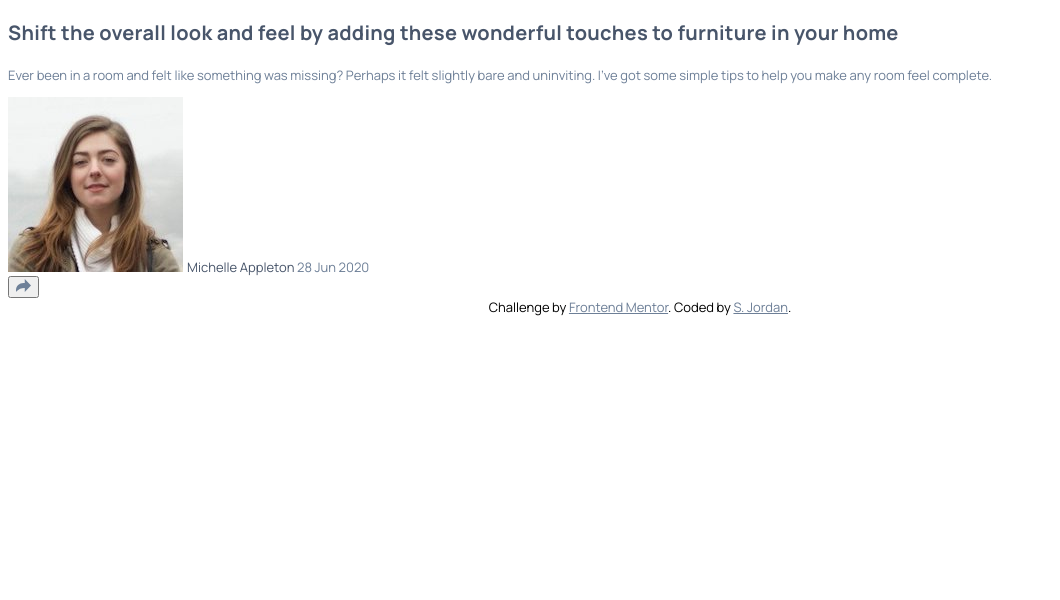
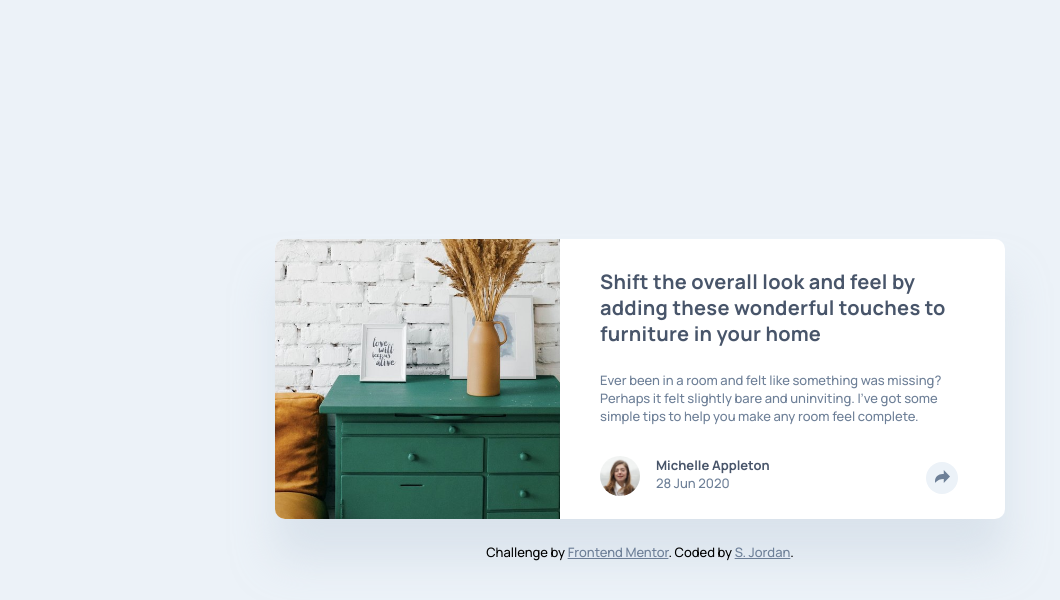
Before and after one commit to curricle/Article-Preview-Component, a plain HTML site: page index.html in a window 1280 px wide. Shown: the whole page, without its empty margins (0-1060 px from the left). Drawn offline with Linux system fonts and the light colour scheme.

Commit message:
Finalize desktop styling

```diff
--- a/index.html
+++ b/index.html
@@ -25,6 +25,8 @@
 
     <section class="article-preview-content">
 
+      <div class="article-preview-text">
+
         <header>
           <h1 class="text-preset-1">
             Shift the overall look and feel by adding these wonderful
@@ -38,6 +40,8 @@
         to help you make any room feel complete.
         </p>
 
+      </div>
+
       <footer class="article-preview-footer">
 
         <div class="author">
@@ -45,6 +49,7 @@
             <img src="./images/avatar-michelle.jpg" alt="Headshot: Michelle Appleton" />
           </picture>
 
+          <div class="article-details">
             <span class="text-preset-2__bold">
               Michelle Appleton
             </span>
@@ -53,10 +58,10 @@
             </span>
           </div>
 
+        </div>
+
         <button>
-          <picture>
-            <img src="./images/icon-share.svg" alt="Share" />
-          </picture>
+          <img id="share-icon" src="./images/icon-share.svg" alt="Share" />
         </button>
 
       </footer>
--- a/styles/_mixins.scss
+++ b/styles/_mixins.scss
@@ -3,7 +3,7 @@
 @mixin text-style($size: 13px, $weight: 500, $line-height: 140%, $letter-spacing: 0.12%, $selectors...) {
     font-family: 'Manrope', sans-serif;
     font-size: $size;
-    weight: $weight;
+    font-weight: $weight;
     line-height: $line-height;
     letter-spacing: $letter-spacing;
 }
--- a/styles/_variables.scss
+++ b/styles/_variables.scss
@@ -4,9 +4,6 @@ $grey-900: hsl(217, 19%, 35%);
 $grey-500: hsl(214, 17%, 51%);
 $grey-400: hsl(212, 23%, 69%);
 $grey-200: hsl(210, 46%, 95%);
-
-//Typography
-
 
 //Spacing
 $spacing-0: 0;
--- a/styles/styles.scss
+++ b/styles/styles.scss
@@ -6,6 +6,7 @@
     src: url('https://fonts.googleapis.com/css2?family=Manrope:wght@200..800&display=swap');
 }
 
+// Text Presets
 .text-preset-1 {
     @include text-style(20px, 700, 130%, 0.25px);
     color: $grey-900;
@@ -26,9 +27,101 @@
     text-transform: uppercase;
 }
 
+* {
+    margin: 0;
+    padding: 0;
+    box-sizing: border-box;
+}
+
+body {
+    min-height: 100vh;
+    width: 100vw;
+    display: flex;
+    flex-direction: column;
+    justify-content: center;
+    align-items: center;
+    background-color: $grey-200;
+}
+
+.article-preview {
+    height: 280px;
+    width: 80%;
+    max-width: 730px;
+    background-color: $white;
+    display: flex;
+    border-radius: 10px;
+    box-shadow: 0px 40px 40px hsla(210, 29%, 84%, 50%);
+}
+
+.featured-image {
+    width: 285px;
+    background-image: url("../images/drawers.jpg");
+    background-size: cover;
+    border-radius: 10px 0 0 10px;
+}
+
+.article-preview-content {
+    display: flex;
+    flex-direction: column;
+    max-width: 60%;
+    align-items: stretch;
+    justify-content: space-between;
+}
+
+.article-preview-text {
+    padding: 30px $spacing-500;
+    display: flex;
+    flex-direction: column;
+    gap: $spacing-300;
+}
+
+.article-preview-footer {
+    display: flex;
+    align-items: center;
+    justify-content: space-between;
+    padding: 0px $spacing-500 30px $spacing-500;
+
+    button {
+        width: $spacing-400;
+        height: $spacing-400;
+        border-radius: $spacing-400;
+        border: none;
+        background: $grey-200;
+
+        &:hover {
+            background: $grey-500;
+
+            img {
+                filter: brightness(3);
+            }
+        }
+
+
+    }
+}
+
+.author {
+    display: flex;
+    gap: $spacing-200;
+
+    picture {
+        img {
+            width: $spacing-500;
+            height: $spacing-500;
+            border-radius: $spacing-500;
+        }
+    }
+}
+
+.article-details {
+    display: flex;
+    flex-direction: column;
+}
+
 .attribution {
     @include text-style;
     text-align: center;
+    margin-top: $spacing-300;
 }
 .attribution a {
     @include text-style;
```
Also changed, not shown: styles/styles.css, 1 other file. Lines whose indentation alone changed are shown as unchanged.
